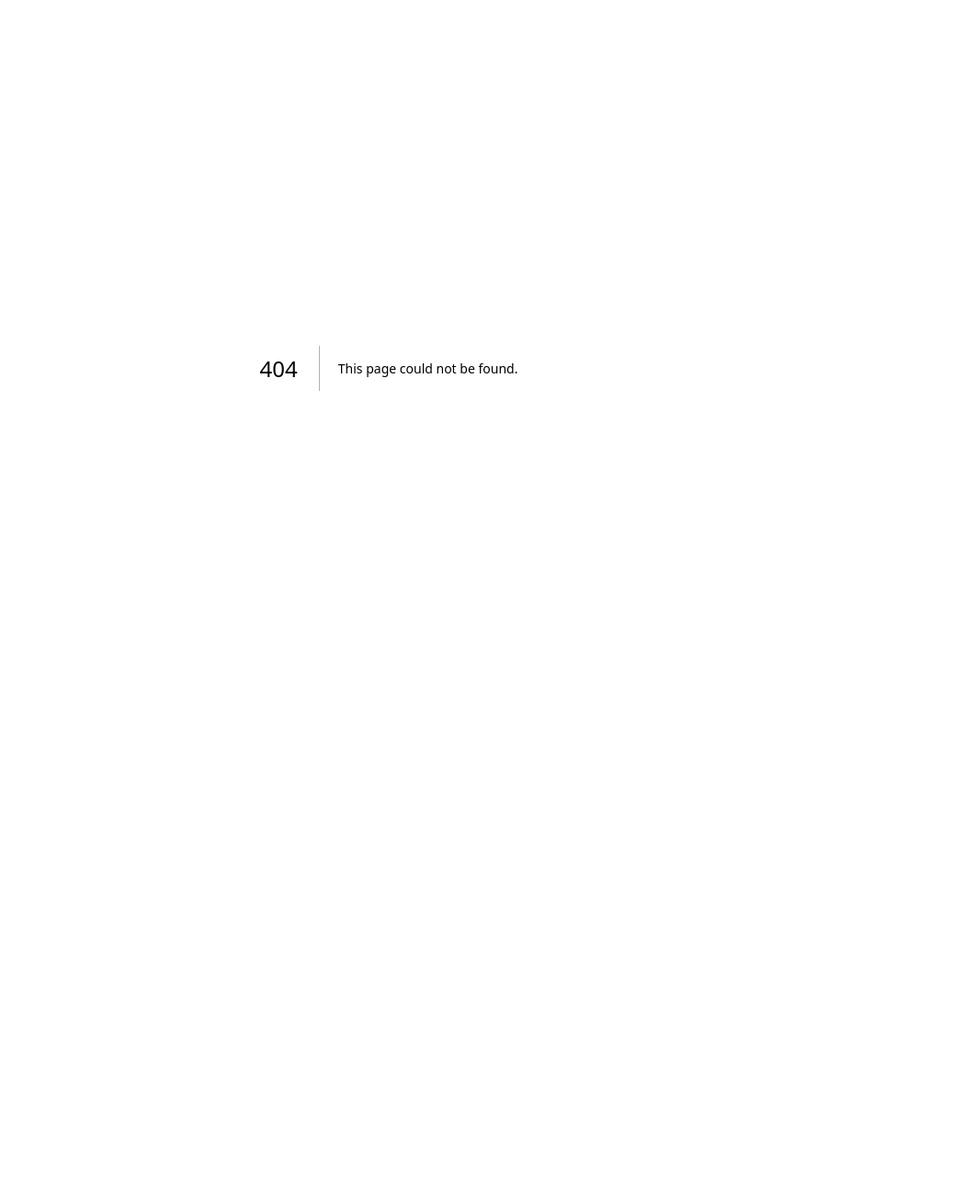
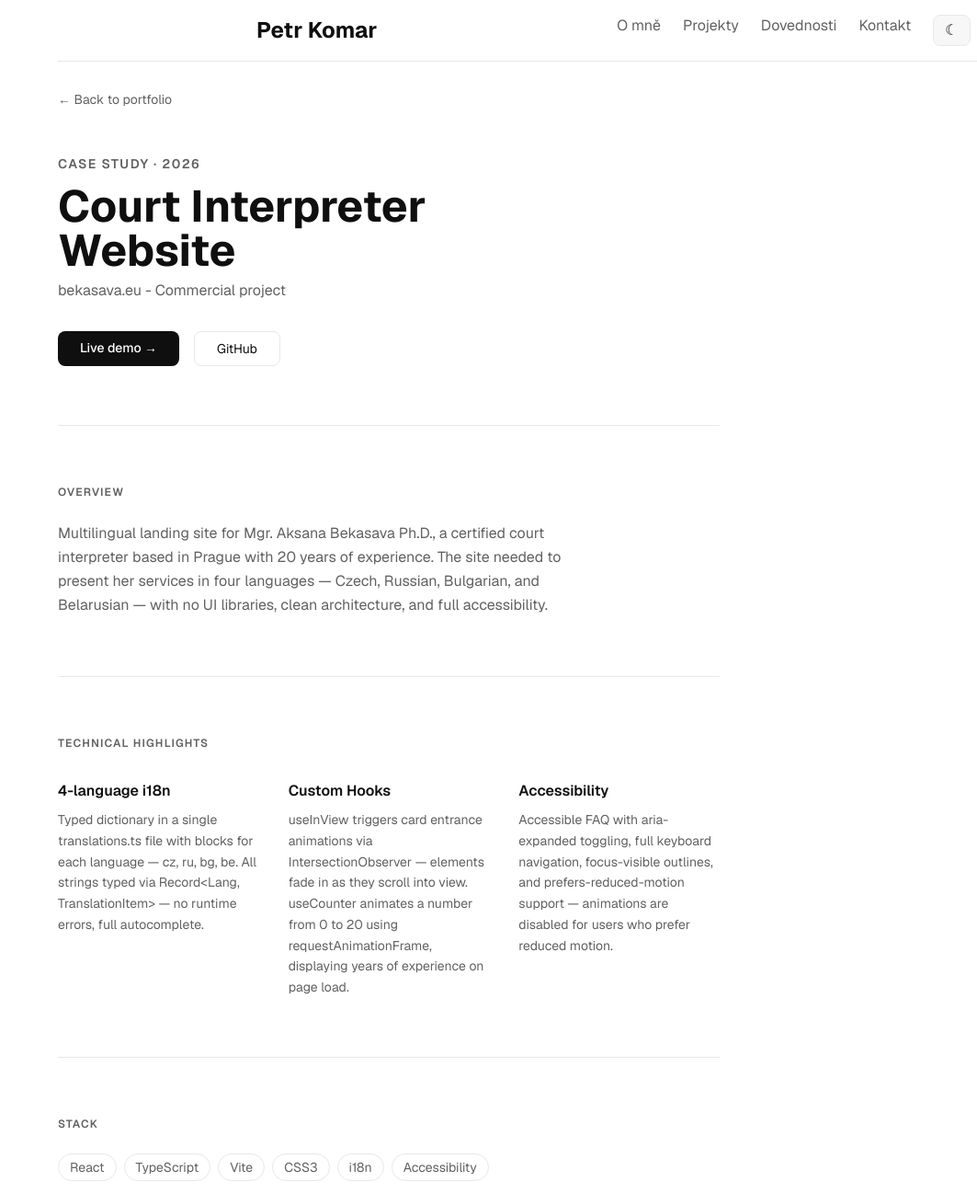
Before and after one commit to LazyTanakaS/Next.js-, a Next.js app: page /projects/bekasava in a window 1280 px wide. Before the commit this address had no page. Shown: the top 1297 px of the page at 92% size, without its empty margins (217-1280 px from the left). Before the commit the page ends 800 px from the top, so only its background shows below. Built offline with nearby package versions, Linux system fonts and the light colour scheme.

Commit message:
feat: add bekasava case study page

```diff
--- /dev/null
+++ b/app/projects/bekasava/page.tsx
@@ -0,0 +1,153 @@
+import Link from "next/link";
+import Navbar from "@/app/components/Navbar";
+
+export default function BekasavaCaseStudy() {
+  return (
+    <main className="min-h-screen bg-background">
+      <div className="max-w-3xl mx-auto px-6 py-24">
+        <Link
+          href={"/"}
+          className="text-sm text-text-muted hover:text-text-strong transition-colors"
+        >
+          {" "}
+          ← Back to portfolio
+        </Link>
+
+        <Navbar />
+
+        <div className="mt-12 mb-16">
+          <p className="mb-3 text-sm font-semibold tracking-widest text-text-muted uppercase">
+            Case Study · 2026
+          </p>
+          <h1 className="text-5xl font-bold text-text-strong mb-2">
+            Court Interpreter
+            <br />
+            Website
+          </h1>
+          <p className="text-text-muted mb-8">
+            bekasava.eu - Commercial project
+          </p>
+
+          <div className="flex gap-4">
+            <a
+              href="https://bekasava.eu"
+              target="_blank"
+              rel="noopener noreferrer"
+              className="rounded-lg bg-text-strong px-6 py-2 text-background text-sm font-medium hover:opacity-90 transition-colors"
+            >
+              Live demo →
+            </a>
+
+            <a
+              href="https://github.com/LazyTanakaS/bekasava-eu"
+              target="_blank"
+              rel="noopener noreferrer"
+              className="rounded-lg border border-border px-6 py-2 text-text-strong text-sm hover:bg-surface transition-colors"
+            >
+              GitHub
+            </a>
+          </div>
+        </div>
+
+        <hr className="border-border mb-16" />
+
+        <section className="mb-16">
+          <h2 className="text-xs font-semibold tracking-widest uppercase text-text-muted mb-6">
+            Overview
+          </h2>
+          <p className="text-text-muted leading-relaxed max-w-xl">
+            Multilingual landing site for Mgr. Aksana Bekasava Ph.D., a
+            certified court interpreter based in Prague with 20 years of
+            experience. The site needed to present her services in four
+            languages — Czech, Russian, Bulgarian, and Belarusian — with no UI
+            libraries, clean architecture, and full accessibility.
+          </p>
+        </section>
+
+        <hr className="border-border mb-16" />
+
+        <section className="mb-16">
+          <h2 className="text-xs font-semibold tracking-widest uppercase text-text-muted mb-8">
+            Technical Highlights
+          </h2>
+          <div className="grid grid-cols-1 gap-8 sm:grid-cols-3">
+            <div>
+              <p className="font-semibold text-text-strong mb-2">
+                4-language i18n
+              </p>
+              <p className="text-sm text-text-muted leading-relaxed">
+                Typed dictionary in a single translations.ts file with blocks
+                for each language — cz, ru, bg, be. All strings typed via
+                Record&lt;Lang, TranslationItem&gt; — no runtime errors, full
+                autocomplete.
+              </p>
+            </div>
+
+            <div>
+              <p className="font-semibold text-text-strong mb-2">
+                Custom Hooks
+              </p>
+              <p className="text-sm text-text-muted leading-relaxed">
+                useInView triggers card entrance animations via
+                IntersectionObserver — elements fade in as they scroll into
+                view. useCounter animates a number from 0 to 20 using
+                requestAnimationFrame, displaying years of experience on page
+                load.
+              </p>
+            </div>
+
+            <div>
+              <p className="font-semibold text-text-strong mb-2">
+                Accessibility
+              </p>
+              <p className="text-sm text-text-muted leading-relaxed">
+                Accessible FAQ with aria-expanded toggling, full keyboard
+                navigation, focus-visible outlines, and prefers-reduced-motion
+                support — animations are disabled for users who prefer reduced
+                motion.
+              </p>
+            </div>
+          </div>
+        </section>
+
+        <hr className="border-border mb-16" />
+
+        <section className="mb-16">
+          <h2 className="text-xs font-semibold tracking-widest uppercase text-text-muted mb-6">
+            Stack
+          </h2>
+          <div className="flex flex-wrap gap-2">
+            {[
+              "React",
+              "TypeScript",
+              "Vite",
+              "CSS3",
+              "i18n",
+              "Accessibility",
+            ].map((tag) => (
+              <span
+                key={tag}
+                className="rounded-full border border-border px-3 py-1 text-sm text-text-muted"
+              >
+                {tag}
+              </span>
+            ))}
+          </div>
+        </section>
+
+        <hr className="border-border mb-16" />
+
+        <section>
+          <h2 className="text-sm font-semibold tracking-widest uppercase text-text-muted mb-6">
+            Result
+          </h2>
+          <p className="text-text-muted leading-relaxed max-w-xl">
+            Delivered and deployed to production at bekasava.eu. The site is
+            actively used by the client for professional court interpreter
+            services. Ongoing frontend support and maintenance as needed.
+          </p>
+        </section>
+      </div>
+    </main>
+  );
+}
```
